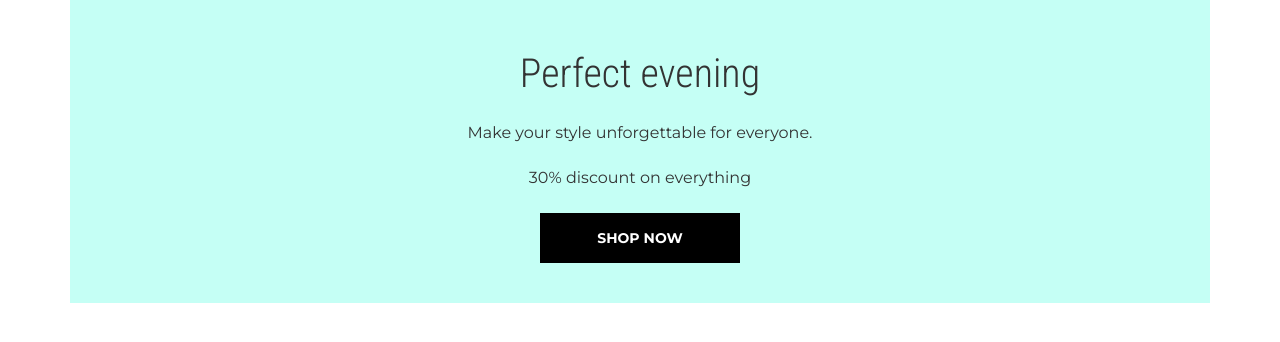
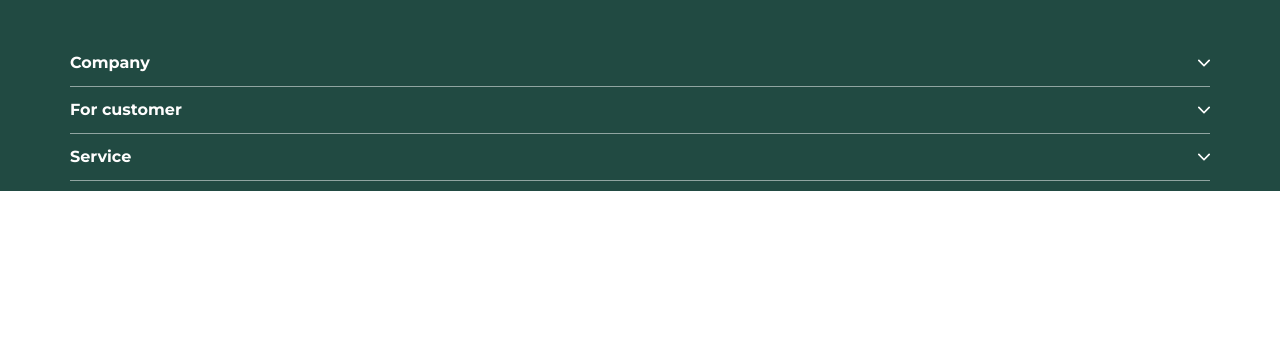
Before and after one commit to Rod-rig/fjewelry, a PHP site: page /markup/pages/main.php in a window 1280 px wide. Shown: the part 100-442 px from the top of the page. Run offline with PHP 8.4, Linux system fonts and the light colour scheme; some libraries are stand-ins or nearby versions.

Commit message:
start footer

```diff
--- a/dist/js/main.js
+++ b/dist/js/main.js
@@ -1 +1 @@
-!function(r){var n={};function o(e){if(n[e])return n[e].exports;var t=n[e]={i:e,l:!1,exports:{}};return r[e].call(t.exports,t,t.exports,o),t.l=!0,t.exports}o.m=r,o.c=n,o.d=function(e,t,r){o.o(e,t)||Object.defineProperty(e,t,{enumerable:!0,get:r})},o.r=function(e){"undefined"!=typeof Symbol&&Symbol.toStringTag&&Object.defineProperty(e,Symbol.toStringTag,{value:"Module"}),Object.defineProperty(e,"__esModule",{value:!0})},o.t=function(t,e){if(1&e&&(t=o(t)),8&e)return t;if(4&e&&"object"==typeof t&&t&&t.__esModule)return t;var r=Object.create(null);if(o.r(r),Object.defineProperty(r,"default",{enumerable:!0,value:t}),2&e&&"string"!=typeof t)for(var n in t)o.d(r,n,function(e){return t[e]}.bind(null,n));return r},o.n=function(e){var t=e&&e.__esModule?function(){return e.default}:function(){return e};return o.d(t,"a",t),t},o.o=function(e,t){return Object.prototype.hasOwnProperty.call(e,t)},o.p="",o(o.s=0)}([function(e,t,r){"use strict";r.r(t);r(1)},function(e,t,r){}]);
+!function(n){var r={};function o(e){if(r[e])return r[e].exports;var t=r[e]={i:e,l:!1,exports:{}};return n[e].call(t.exports,t,t.exports,o),t.l=!0,t.exports}o.m=n,o.c=r,o.d=function(e,t,n){o.o(e,t)||Object.defineProperty(e,t,{enumerable:!0,get:n})},o.r=function(e){"undefined"!=typeof Symbol&&Symbol.toStringTag&&Object.defineProperty(e,Symbol.toStringTag,{value:"Module"}),Object.defineProperty(e,"__esModule",{value:!0})},o.t=function(t,e){if(1&e&&(t=o(t)),8&e)return t;if(4&e&&"object"==typeof t&&t&&t.__esModule)return t;var n=Object.create(null);if(o.r(n),Object.defineProperty(n,"default",{enumerable:!0,value:t}),2&e&&"string"!=typeof t)for(var r in t)o.d(n,r,function(e){return t[e]}.bind(null,r));return n},o.n=function(e){var t=e&&e.__esModule?function(){return e.default}:function(){return e};return o.d(t,"a",t),t},o.o=function(e,t){return Object.prototype.hasOwnProperty.call(e,t)},o.p="",o(o.s=1)}([function(e,t,n){},function(e,t,n){"use strict";n.r(t);function r(){!function(){for(var e=document.querySelectorAll(".js_footer_trigger"),t=0;t<e.length;t++)e[t].addEventListener("click",function(){this.classList.toggle("active");var e=this.getAttribute("data-target"),t=document.querySelector(e);t&&t.classList.toggle("hide")})}()}n(0);document.addEventListener("DOMContentLoaded",function(){r()})}]);
--- /dev/null
+++ b/js/common.js
@@ -0,0 +1,5 @@
+import { initFooterEvents } from "./footer/footer";
+
+export const initCommon = () => {
+  initFooterEvents();
+};
--- a/js/index.js
+++ /dev/null
@@ -1 +0,0 @@
-import "../scss/main.scss";
--- a/markup/components/main/banner.php
+++ b/markup/components/main/banner.php
@@ -1,6 +1,6 @@
 <div class="container">
   <div class="main_banner">
-    <div class="">
+    <div class="main_banner__image_col">
       <img class="main_banner__img" src="https://via.placeholder.com/780x440" alt="">
     </div>
     <div class="main_banner__text">
--- a/markup/footer.php
+++ b/markup/footer.php
@@ -1,6 +1,59 @@
 </div>
 <footer class="footer">
+  <div class="container">
+    <div class="footer__block">
+      <div class="footer__title js_footer_trigger" data-target=".js_footer_target_0">
+        <div class="footer__list_title">Company</div>
+        <div>
+          <svg class="footer__arrow">
+            <use xlink:href="#arrow"></use>
+          </svg>
+        </div>
+      </div>
 
+      <div class="footer__list hide js_footer_target_0">
+        <div class="footer__list_item"><a class="footer__list_link" href="">Lorem ipsum dolor.</a></div>
+        <div class="footer__list_item"><a class="footer__list_link" href="">Lorem ipsum dolor.</a></div>
+        <div class="footer__list_item"><a class="footer__list_link" href="">Lorem ipsum dolor.</a></div>
+        <div class="footer__list_item"><a class="footer__list_link" href="">Lorem ipsum dolor.</a></div>
+      </div>
+    </div>
+
+    <div class="footer__block">
+      <div class="footer__title js_footer_trigger" data-target=".js_footer_target_1">
+        <div class="footer__list_title">For customer</div>
+        <div>
+          <svg class="footer__arrow">
+            <use xlink:href="#arrow"></use>
+          </svg>
+        </div>
+      </div>
+
+      <div class="footer__list hide js_footer_target_1">
+        <div class="footer__list_item"><a class="footer__list_link" href="">Lorem ipsum dolor.</a></div>
+        <div class="footer__list_item"><a class="footer__list_link" href="">Lorem ipsum dolor.</a></div>
+        <div class="footer__list_item"><a class="footer__list_link" href="">Lorem ipsum dolor.</a></div>
+        <div class="footer__list_item"><a class="footer__list_link" href="">Lorem ipsum dolor.</a></div>
+        <div class="footer__list_item"><a class="footer__list_link" href="">Lorem ipsum dolor.</a></div>
+      </div>
+    </div>
+
+    <div class="footer__block">
+      <div class="footer__title js_footer_trigger" data-target=".js_footer_target_2">
+        <div class="footer__list_title">Service</div>
+        <div>
+          <svg class="footer__arrow">
+            <use xlink:href="#arrow"></use>
+          </svg>
+        </div>
+      </div>
+
+      <div class="footer__list hide js_footer_target_2">
+        <div class="footer__list_item"><a class="footer__list_link" href="">Lorem ipsum dolor.</a></div>
+        <div class="footer__list_item"><a class="footer__list_link" href="">Lorem ipsum dolor.</a></div>
+      </div>
+    </div>
+  </div>
 </footer>
 
 <script src="<?= SITE_TEMPLATE_PATH . '/dist/js/main.js' ?>"></script>
--- a/markup/pages/main.php
+++ b/markup/pages/main.php
@@ -1,5 +1,5 @@
 <?php require '../header.php'; ?>
 
-<?php require '../components/main/banner.php'; ?>
+<?php //require '../components/main/banner.php'; ?>
 
 <?php require '../footer.php'; ?>
--- a/scss/abstracts/_variables.scss
+++ b/scss/abstracts/_variables.scss
@@ -2,9 +2,9 @@
 $black: #000;
 $white: #FFF;
 $main-bg-color: $white;
-$text-color: $black;
 
 $primary-color: #15967F;
+$text-color: #333;
 
 /* Breakpoints */
 $lg-desktop: 1200px;
--- a/scss/base/_helpers.scss
+++ b/scss/base/_helpers.scss
@@ -60,4 +60,9 @@
   background-color: transparent;
   border: 0;
   outline-offset: 5px;
+  cursor: pointer;
 }
+
+.hide {
+  display: none !important;
+}
--- a/scss/components/_footer.scss
+++ b/scss/components/_footer.scss
@@ -1,3 +1,56 @@
+@import "../abstracts/variables";
+
 .footer {
-  font-size: 20px;
+  background-color: #214A42;
+  color: #FFFEFE;
+  padding: 40px 0 10px;
+
+  a {
+    color: #FFFEFE;
+  }
+
+  &__block {
+    border-bottom: 1px solid #90A5A1;
+  }
+
+  &__title {
+    display: flex;
+    align-items: center;
+    justify-content: space-between;
+    margin-bottom: 5px;
+    padding: 15px 0 10px;
+  }
+
+  &__list_title {
+    font-weight: bold;
+    font-size: 16px;
+  }
+
+  &__arrow {
+    fill: $white;
+    width: 12px;
+    height: 12px;
+    display: block;
+
+    .active & {
+      transform: rotate(180deg);
+    }
+  }
+
+  &__list_item {
+    margin-bottom: 20px;
+
+    &:last-child {
+      margin-bottom: 0;
+    }
+  }
+
+  &__list_link {
+    font-size: 16px;
+    text-decoration: none;
+  }
+
+  &__list {
+    padding: 10px 0 20px;
+  }
 }
--- a/scss/components/_header.scss
+++ b/scss/components/_header.scss
@@ -31,6 +31,7 @@
       border: 0;
       position: relative;
       outline-offset: 5px;
+      cursor: pointer;
     }
 
     &_btn:before,
--- a/scss/components/main/_banner.scss
+++ b/scss/components/main/_banner.scss
@@ -5,7 +5,19 @@
   text-align: center;
 
   @media (min-width: $tablet) {
-    margin: 0;
+    margin: 0 0 20px;
+  }
+
+  @media (min-width: $lg-desktop) {
+    display: flex;
+    margin-bottom: 95px;
+  }
+
+  &__image_col {
+    @media (min-width: $lg-desktop) {
+      min-width: 60%;
+      width: 60%;
+    }
   }
 
   &__img {
@@ -17,11 +29,26 @@
   &__text {
     background-color: #C5FFF5;
     padding: 50px 20px 40px;
+
+    @media (min-width: $tablet) {
+      padding-top: 65px;
+      padding-bottom: 80px;
+    }
+
+    @media (min-width: $lg-desktop) {
+      width: 40%;
+      min-width: 40%;
+      display: flex;
+      align-items: center;
+      flex-direction: column;
+      justify-content: center;
+      padding: 15px;
+    }
   }
 
   &__title {
     font-size: 40px;
-    color: #333;
+    color: $text-color;
     line-height: 48px;
     margin-bottom: 25px;
     font-family: $font-family-sans-serif2;
@@ -30,7 +57,7 @@
 
   &__descr {
     font-size: 16px;
-    color: #333;
+    color: $text-color;
     line-height: 20px;
     margin-bottom: 25px;
   }
@@ -47,5 +74,11 @@
     text-decoration: none;
     width: 200px;
     display: inline-block;
+
+    @media (min-width: $lg-desktop) {
+      background-color: transparent;
+      color: $text-color;
+      border: 2px solid $text-color;
+    }
   }
 }
--- a/webpack.config.js
+++ b/webpack.config.js
@@ -3,7 +3,7 @@ const MiniCssExtractPlugin = require("mini-css-extract-plugin");
 
 module.exports = {
   entry: {
-    main: "./js/index.js",
+    main: "./js/main.js",
   },
   devtool: "source-map",
   output: {
```
Also changed, not shown: js/footer/footer.js (added, +13 -0 lines), js/main.js (added, +7 -0 lines), dist/css/main.css, img/svg-sprites/common.svg, 1 other file.
